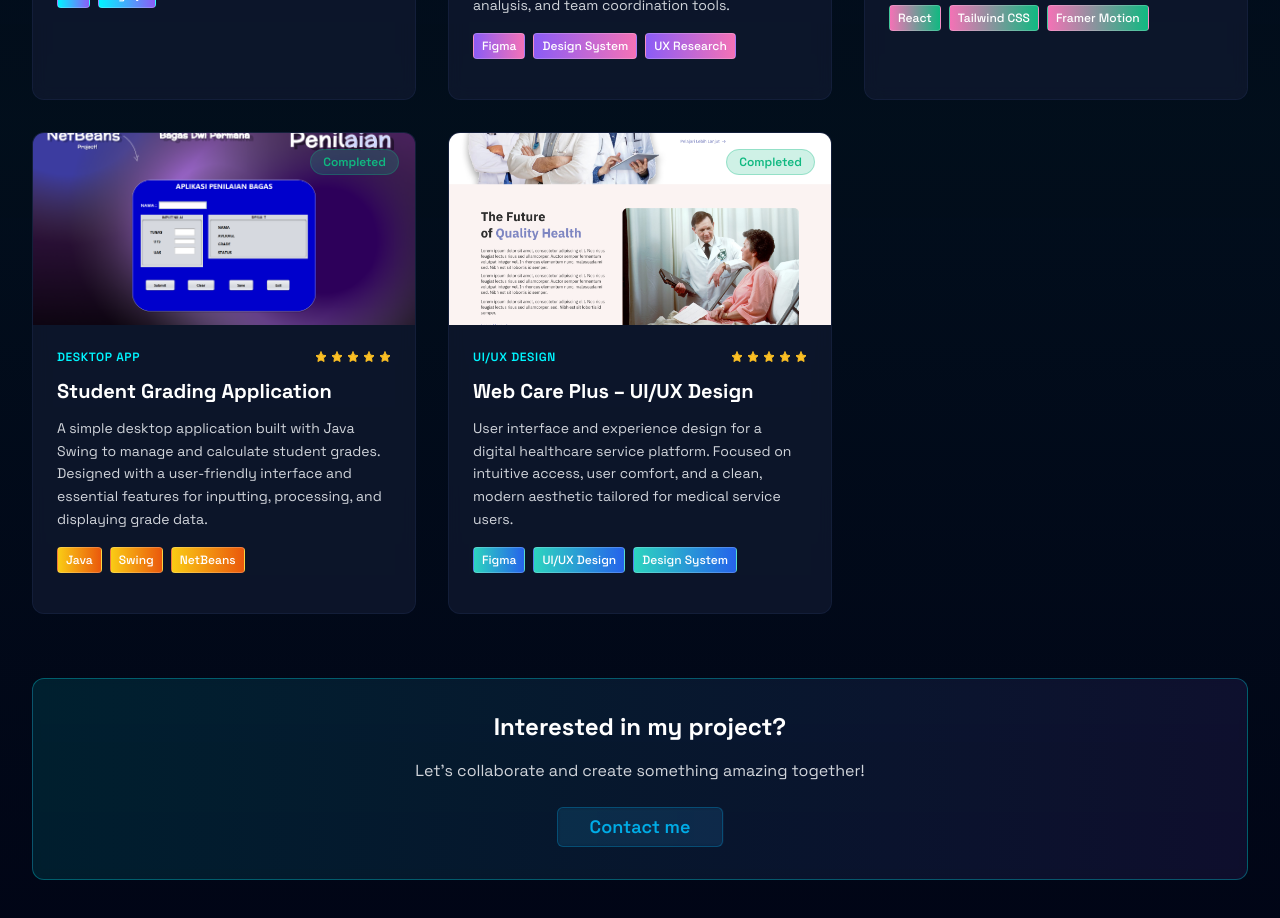
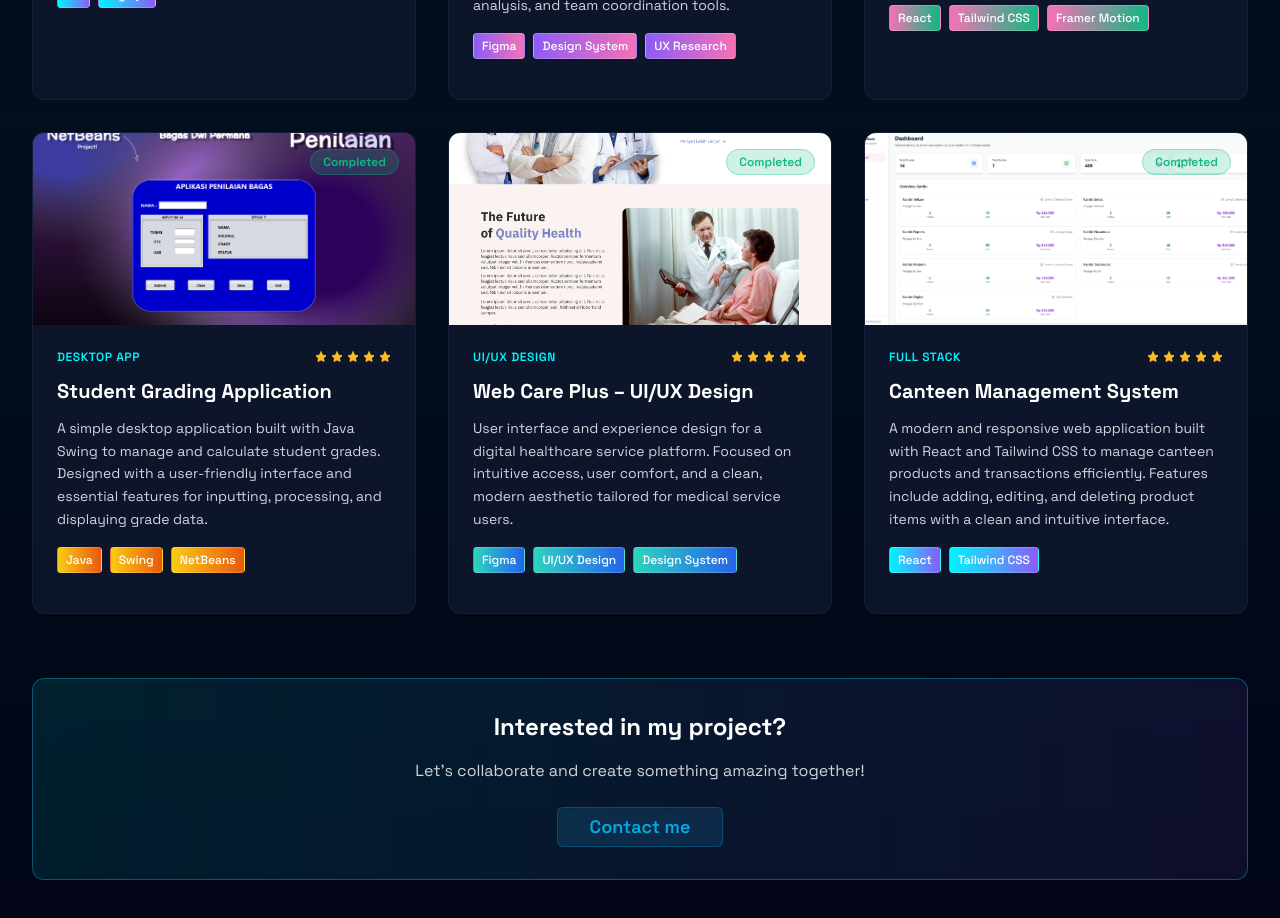
Before and after one commit to bagassdwipermanaa/portofolio_bagas_dwi_permana, a React (Vite) app: page / in a window 1280 px wide. Shown: the part 3660-4578 px from the top of the page. Built offline with nearby package versions, Linux system fonts and the light colour scheme.

Commit message:
Update Projects.jsx

```diff
--- a/src/components/Projects.jsx
+++ b/src/components/Projects.jsx
@@ -76,6 +76,19 @@ const Projects = () => {
   gradient: 'from-teal-400 to-blue-600',
   pdfLink: 'webcareplusdesign.pdf',
   githubLink: 'https://github.com/CodeWithBagas/web-careplus-uiux-design',
+},
+{
+  id: 6,
+  title: 'Canteen Management System',
+  description:
+    'A modern and responsive web application built with React and Tailwind CSS to manage canteen products and transactions efficiently. Features include adding, editing, and deleting product items with a clean and intuitive interface.',
+  image: '/kantinmanagement.png',
+  technologies: ['React', 'Tailwind CSS'],
+  category: 'Full Stack',
+  status: 'Completed',
+  gradient: 'from-cyber-blue to-cyber-purple',
+  pdfLink: '/kantenmanagementbagas.pdf',
+  githubLink: 'https://github.com/bagassdwipermanaa/kantinmanagement-bybagas',
 }
   ];
 
```
